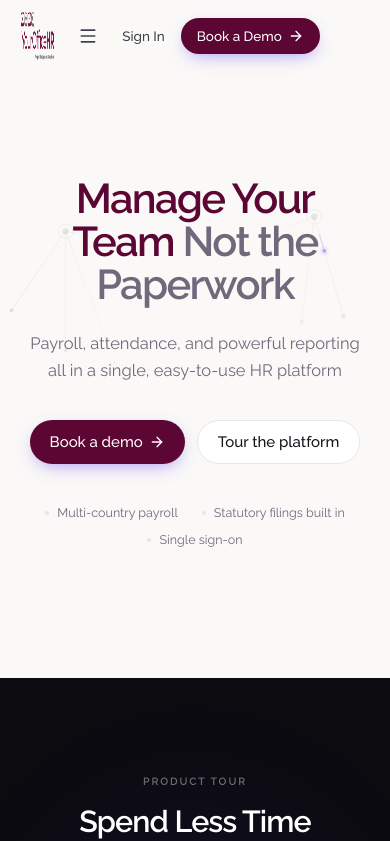
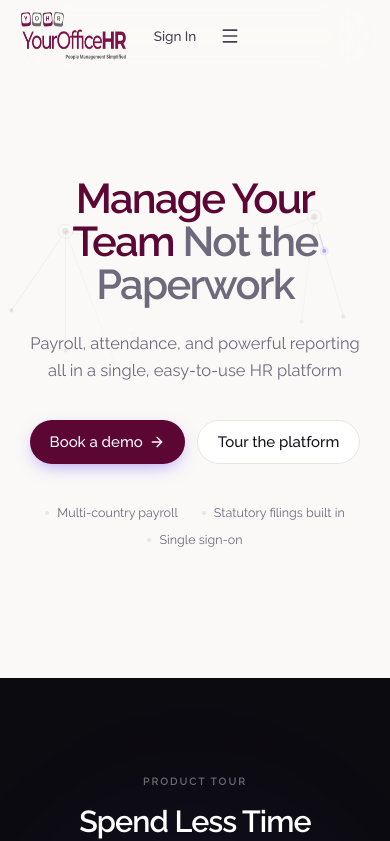
Before and after one commit to Suhayl1427/HR-Landing-page, a Next.js app: page / in a window 390 px wide. Shown: the top 841 px of the page. Built offline with nearby package versions, Linux system fonts and the light colour scheme.

Commit message:
fix: mobile header demo visibility and hamburger order

```diff
--- a/src/components/SiteHeader.tsx
+++ b/src/components/SiteHeader.tsx
@@ -142,17 +142,19 @@ export default function SiteHeader() {
               })}
             </div>
 
-            {/* Tablet/Mobile actions (hamburger on right) */}
+            {/* Tablet/Mobile actions */}
             <div className="flex items-center justify-end gap-1">
+              <SignInLink className="hidden sm:inline-flex lg:inline-flex" />
+              <div className="hidden lg:inline-flex">
+                <DemoButton />
+              </div>
+
               <div className="lg:hidden">
                 <HamburgerButton
                   open={mobileOpen}
                   onToggle={() => setMobileOpen((v) => !v)}
                 />
               </div>
-
-              <SignInLink className="hidden sm:inline-flex lg:inline-flex" />
-              <DemoButton />
             </div>
           </div>
 
```
